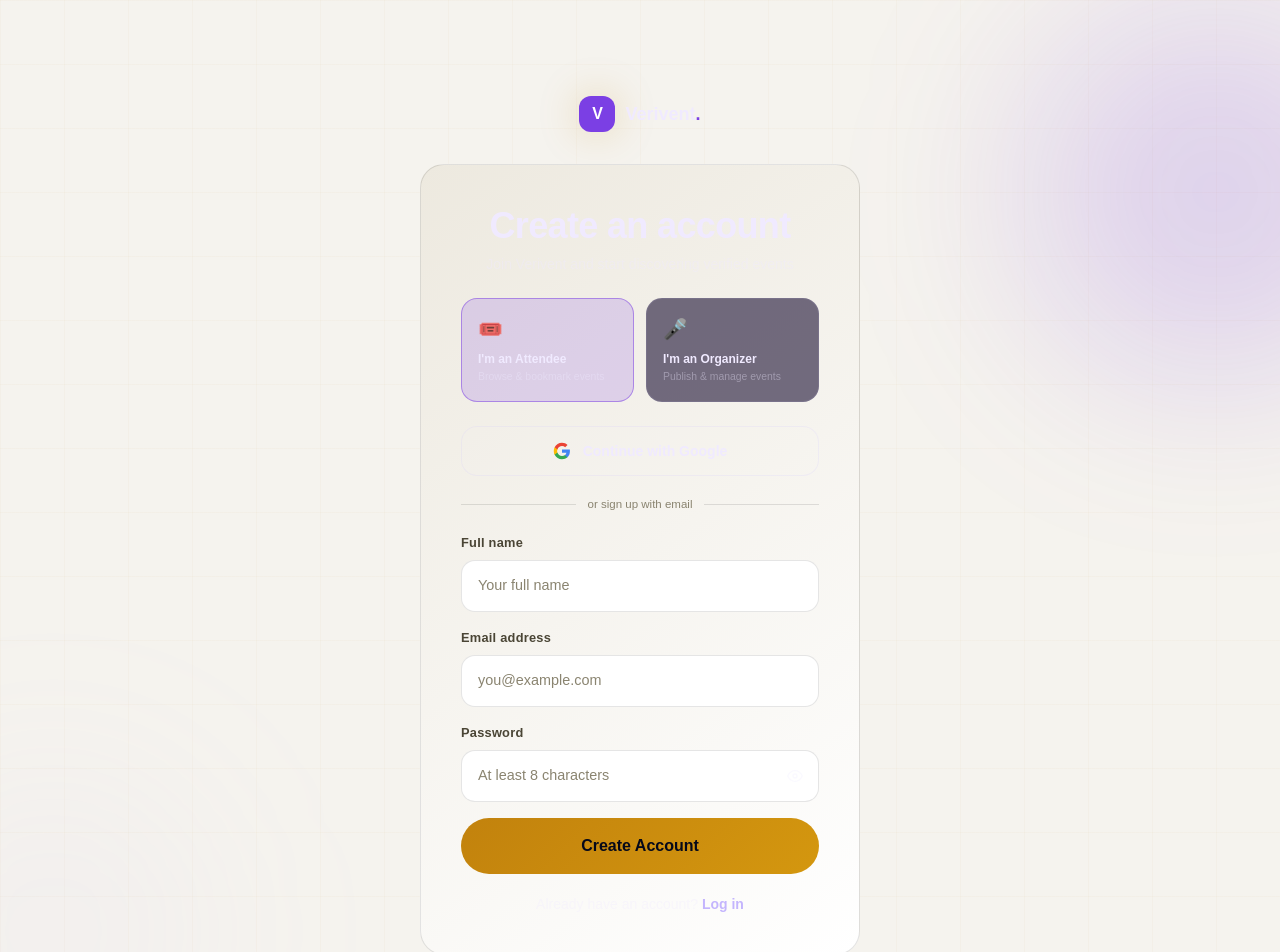
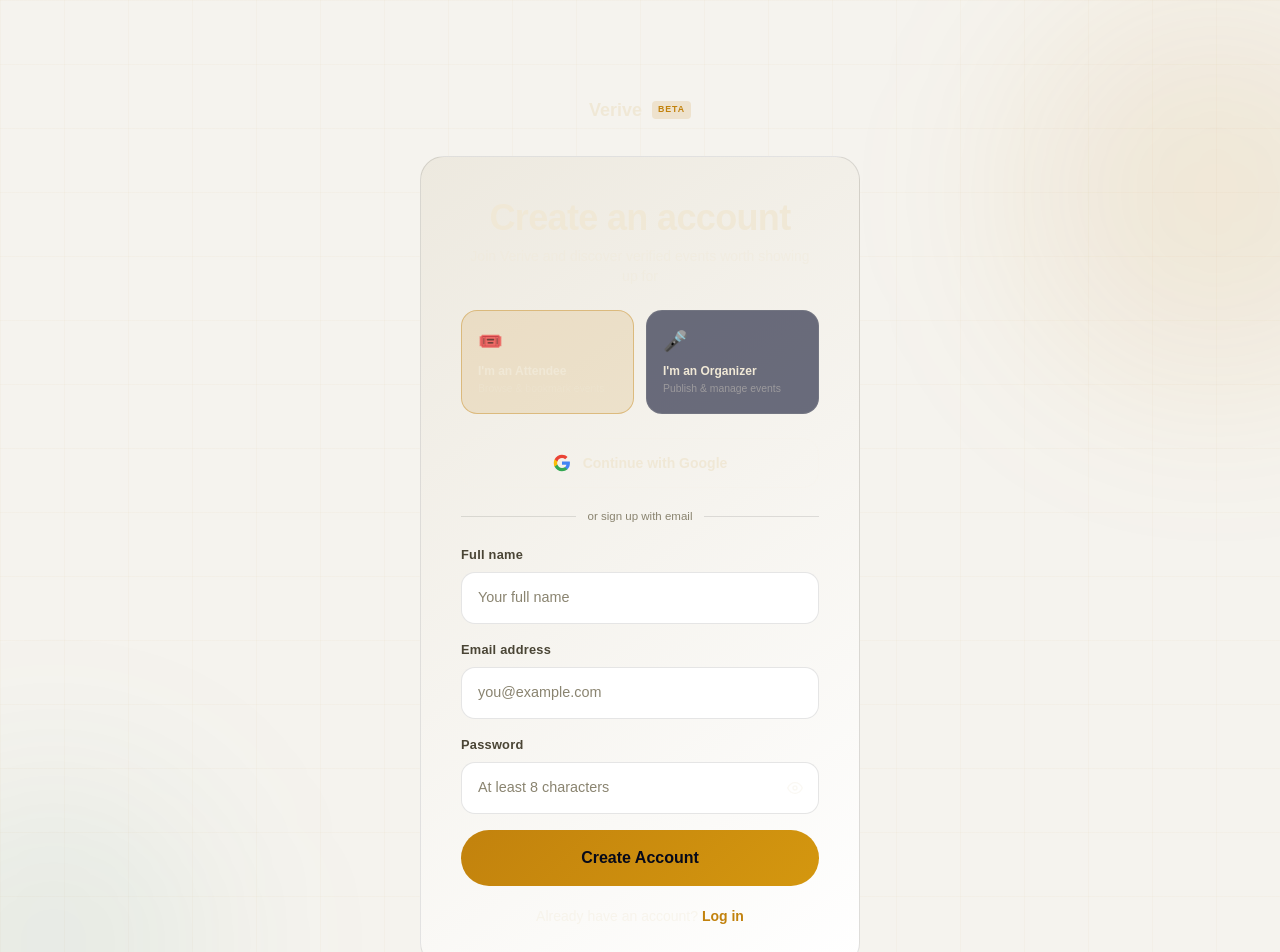
Before and after one commit to emeka-divine-exe/verive, a Next.js app: page /signup in a window 1280 px wide. Shown: the top 952 px of the page. Built offline with nearby package versions, Linux system fonts and the light colour scheme; a web font is replaced by a local one.

Commit message:
Refactor signup page for improved readability

```diff
--- a/src/app/signup/page.tsx
+++ b/src/app/signup/page.tsx
@@ -8,7 +8,7 @@ import { VerifiedBadge } from '@/components/VerifiedBadge'
 type Role = 'user' | 'organizer'
 
 export default function SignupPage() {
-  const router = useRouter()
+  const router   = useRouter()
   const supabase = createClient()
 
   const [role,       setRole]       = useState<Role>('user')
@@ -25,29 +25,19 @@ export default function SignupPage() {
     e.preventDefault()
     setError('')
     setLoading(true)
-
     const { data, error } = await supabase.auth.signUp({
-      email,
-      password,
+      email, password,
       options: {
         data: { full_name: fullName, role },
         emailRedirectTo: `${window.location.origin}/auth/callback`,
       },
     })
-
     if (error) { setError(error.message); setLoading(false); return }
-
-    // Create profile row
     if (data.user) {
       await supabase.from('profiles').insert({
-        id:        data.user.id,
-        full_name: fullName,
-        email,
-        role,          // 'user' or 'organizer'
-        verified:  false,
+        id: data.user.id, full_name: fullName, email, role, verified: false,
       })
     }
-
     setDone(true)
     setLoading(false)
   }
@@ -56,28 +46,28 @@ export default function SignupPage() {
     setGoogleLoad(true)
     await supabase.auth.signInWithOAuth({
       provider: 'google',
-      options: {
-        redirectTo: `${window.location.origin}/auth/callback`,
-        queryParams: { role },
-      },
+      options: { redirectTo: `${window.location.origin}/auth/callback`, queryParams: { role } },
     })
   }
 
   if (done) {
     return (
       <div className="min-h-screen flex items-center justify-center relative overflow-hidden grid-bg px-4">
-        <div className="orb w-96 h-96 left-1/2 top-1/2 -translate-x-1/2 -translate-y-1/2" style={{ background: 'rgba(123,63,228,0.15)' }} />
+        <div className="orb w-96 h-96 left-1/2 top-1/2 -translate-x-1/2 -translate-y-1/2"
+          style={{ background: 'rgba(194,130,13,0.10)' }} />
         <div className="auth-card relative z-10 text-center">
           <div className="w-16 h-16 rounded-full flex items-center justify-center mx-auto mb-6"
-            style={{ background: 'rgba(123,63,228,0.18)', border: '1px solid rgba(196,181,253,0.2)' }}>
-            <svg width="28" height="28" viewBox="0 0 24 24" fill="none" stroke="#C4B5FD" strokeWidth="2">
+            style={{ background: 'rgba(194,130,13,0.14)', border: '1px solid rgba(194,130,13,0.25)' }}>
+            <svg width="28" height="28" viewBox="0 0 24 24" fill="none" stroke="#C2820D" strokeWidth="2">
               <path d="M4 4h16c1.1 0 2 .9 2 2v12c0 1.1-.9 2-2 2H4c-1.1 0-2-.9-2-2V6c0-1.1.9-2 2-2z"/>
               <polyline points="22,6 12,13 2,6"/>
             </svg>
           </div>
-          <h2 className="h-lg mb-3" style={{ color: '#F0EAFF' }}>Check your inbox</h2>
-          <p className="font-body text-sm leading-relaxed mb-6" style={{ color: 'rgba(240,234,255,0.42)' }}>
-            We sent a verification link to <strong style={{ color: '#C4B5FD' }}>{email}</strong>. Click it to activate your account.
+          <h2 className="h-lg mb-3" style={{ color: '#F0E8D6' }}>Check your inbox</h2>
+          <p className="font-body text-sm leading-relaxed mb-6" style={{ color: 'rgba(240,232,214,0.44)' }}>
+            We sent a verification link to{' '}
+            <strong style={{ color: '#C2820D' }}>{email}</strong>.{' '}
+            Click it to activate your account.
           </p>
           <Link href="/login" className="btn-ghost px-7 py-3 text-sm">Back to Login</Link>
         </div>
@@ -87,41 +77,41 @@ export default function SignupPage() {
 
   return (
     <div className="min-h-screen flex items-center justify-center relative overflow-hidden grid-bg px-4 py-24">
-      <div className="orb w-96 h-96 -right-32 top-0" style={{ background: 'rgba(123,63,228,0.18)' }} />
-      <div className="orb w-80 h-80 left-0 bottom-0 -translate-x-1/3" style={{ background: 'rgba(196,181,253,0.06)' }} />
+      <div className="orb w-96 h-96 -right-32 top-0"          style={{ background: 'rgba(194,130,13,0.10)' }} />
+      <div className="orb w-80 h-80 left-0 bottom-0 -translate-x-1/3" style={{ background: 'rgba(31,122,104,0.07)' }} />
 
       <div className="relative z-10 w-full flex flex-col items-center">
 
+        {/* Wordmark */}
         <Link href="/" className="flex items-center gap-2.5 mb-8">
-          <div className="w-9 h-9 rounded-xl flex items-center justify-center glow" style={{ background: '#7B3FE4' }}>
-            <span className="font-display font-bold text-white text-base">V</span>
-          </div>
-          <span className="font-display font-bold text-lg" style={{ color: '#F0EAFF' }}>
-            Verivent<span style={{ color: '#7B3FE4' }}>.</span>
+          <span className="font-display font-bold text-lg" style={{ color: '#F0E8D6' }}>Verive</span>
+          <span className="text-[0.55rem] font-body font-bold uppercase px-1.5 py-0.5 rounded"
+            style={{ background: 'rgba(194,130,13,0.14)', color: '#C2820D', letterSpacing: '0.1em' }}>
+            Beta
           </span>
         </Link>
 
         <div className="auth-card">
-          <h1 className="h-lg text-center mb-2" style={{ color: '#F0EAFF' }}>Create an account</h1>
-          <p className="text-center font-body text-sm mb-6" style={{ color: 'rgba(240,234,255,0.38)' }}>
-            Join Verivent and start discovering verified events
+          <h1 className="h-lg text-center mb-2" style={{ color: '#F0E8D6' }}>Create an account</h1>
+          <p className="text-center font-body text-sm mb-6" style={{ color: 'rgba(240,232,214,0.40)' }}>
+            Join Verive and discover verified events worth showing up for
           </p>
 
           {/* Role selector */}
           <div className="grid grid-cols-2 gap-3 mb-6">
             {([
-              { key: 'user', label: 'I\'m an Attendee', sub: 'Browse & bookmark events', icon: '🎟️' },
-              { key: 'organizer', label: 'I\'m an Organizer', sub: 'Publish & manage events', icon: '🎤' },
+              { key: 'user',      label: "I'm an Attendee",  sub: 'Browse & bookmark events',  icon: '🎟️' },
+              { key: 'organizer', label: "I'm an Organizer", sub: 'Publish & manage events',    icon: '🎤' },
             ] as { key: Role; label: string; sub: string; icon: string }[]).map(({ key, label, sub, icon }) => (
               <button key={key} type="button" onClick={() => setRole(key)}
                 className="p-4 rounded-2xl text-left transition-all"
                 style={{
-                  background: role === key ? 'rgba(123,63,228,0.18)' : 'rgba(26,16,50,0.6)',
-                  border: `1px solid ${role === key ? 'rgba(123,63,228,0.5)' : 'rgba(196,181,253,0.1)'}`,
+                  background: role === key ? 'rgba(194,130,13,0.14)' : 'rgba(13,18,48,0.6)',
+                  border: `1px solid ${role === key ? 'rgba(194,130,13,0.40)' : 'rgba(240,232,214,0.08)'}`,
                 }}>
                 <div className="text-xl mb-2">{icon}</div>
-                <div className="font-display font-semibold text-xs mb-0.5" style={{ color: '#F0EAFF' }}>{label}</div>
-                <div className="text-[0.65rem] font-body" style={{ color: 'rgba(240,234,255,0.38)' }}>{sub}</div>
+                <div className="font-display font-semibold text-xs mb-0.5" style={{ color: '#F0E8D6' }}>{label}</div>
+                <div className="text-[0.65rem] font-body" style={{ color: 'rgba(240,232,214,0.38)' }}>{sub}</div>
               </button>
             ))}
           </div>
@@ -129,7 +119,7 @@ export default function SignupPage() {
           {/* Google */}
           <button onClick={handleGoogle} disabled={googleLoad}
             className="w-full flex items-center justify-center gap-3 py-3.5 rounded-2xl font-body font-semibold text-sm transition-all mb-2"
-            style={{ background: 'rgba(255,255,255,0.05)', border: '1px solid rgba(196,181,253,0.15)', color: '#F0EAFF' }}>
+            style={{ background: 'rgba(255,255,255,0.04)', border: '1px solid rgba(240,232,214,0.10)', color: '#F0E8D6' }}>
             {googleLoad
               ? <svg className="spinner w-4 h-4" viewBox="0 0 24 24" fill="none" stroke="currentColor" strokeWidth="2"><circle cx="12" cy="12" r="10" strokeOpacity=".25"/><path d="M12 2a10 10 0 0 1 10 10"/></svg>
               : <svg width="18" height="18" viewBox="0 0 24 24"><path fill="#4285F4" d="M22.56 12.25c0-.78-.07-1.53-.2-2.25H12v4.26h5.92c-.26 1.37-1.04 2.53-2.21 3.31v2.77h3.57c2.08-1.92 3.28-4.74 3.28-8.09z"/><path fill="#34A853" d="M12 23c2.97 0 5.46-.98 7.28-2.66l-3.57-2.77c-.98.66-2.23 1.06-3.71 1.06-2.86 0-5.29-1.93-6.16-4.53H2.18v2.84C3.99 20.53 7.7 23 12 23z"/><path fill="#FBBC05" d="M5.84 14.09c-.22-.66-.35-1.36-.35-2.09s.13-1.43.35-2.09V7.07H2.18C1.43 8.55 1 10.22 1 12s.43 3.45 1.18 4.93l2.85-2.22.81-.62z"/><path fill="#EA4335" d="M12 5.38c1.62 0 3.06.56 4.21 1.64l3.15-3.15C17.45 2.09 14.97 1 12 1 7.7 1 3.99 3.47 2.18 7.07l3.66 2.84c.87-2.6 3.3-4.53 6.16-4.53z"/></svg>
@@ -160,7 +150,7 @@ export default function SignupPage() {
                   onChange={e => setPassword(e.target.value)} minLength={8} required />
                 <button type="button" onClick={() => setShowPass(s => !s)}
                   className="absolute right-4 top-1/2 -translate-y-1/2"
-                  style={{ color: 'rgba(240,234,255,0.3)' }}>
+                  style={{ color: 'rgba(240,232,214,0.30)' }}>
                   {showPass
                     ? <svg width="16" height="16" viewBox="0 0 24 24" fill="none" stroke="currentColor" strokeWidth="2"><path d="M17.94 17.94A10.07 10.07 0 0 1 12 20c-7 0-11-8-11-8a18.45 18.45 0 0 1 5.06-5.94M9.9 4.24A9.12 9.12 0 0 1 12 4c7 0 11 8 11 8a18.5 18.5 0 0 1-2.16 3.19m-6.72-1.07a3 3 0 1 1-4.24-4.24"/><line x1="1" y1="1" x2="23" y2="23"/></svg>
                     : <svg width="16" height="16" viewBox="0 0 24 24" fill="none" stroke="currentColor" strokeWidth="2"><path d="M1 12s4-8 11-8 11 8 11 8-4 8-11 8-11-8-11-8z"/><circle cx="12" cy="12" r="3"/></svg>
@@ -185,24 +175,25 @@ export default function SignupPage() {
           </form>
 
           {role === 'organizer' && (
-            <p className="text-[0.68rem] font-body text-center mt-4 leading-relaxed" style={{ color: 'rgba(240,234,255,0.28)' }}>
-              Organizer accounts are created instantly. Verified badge is granted manually after review.
+            <p className="text-[0.68rem] font-body text-center mt-4 leading-relaxed"
+              style={{ color: 'rgba(240,232,214,0.28)' }}>
+              Organizer accounts are created instantly. Verified badge is earned through sustained event quality.
             </p>
           )}
 
-          <p className="text-center text-sm font-body mt-5" style={{ color: 'rgba(240,234,255,0.35)' }}>
+          <p className="text-center text-sm font-body mt-5" style={{ color: 'rgba(240,232,214,0.36)' }}>
             Already have an account?{' '}
-            <Link href="/login" className="font-semibold" style={{ color: '#C4B5FD' }}>Log in</Link>
+            <Link href="/login" className="font-semibold" style={{ color: '#C2820D' }}>Log in</Link>
           </p>
         </div>
 
         <div className="flex items-center gap-2 mt-6">
           <VerifiedBadge size={13} />
-          <span className="text-xs font-body" style={{ color: 'rgba(240,234,255,0.22)' }}>
+          <span className="text-xs font-body" style={{ color: 'rgba(240,232,214,0.22)' }}>
             Secured by Supabase Auth
           </span>
         </div>
       </div>
     </div>
   )
-}
+                                       }
```
